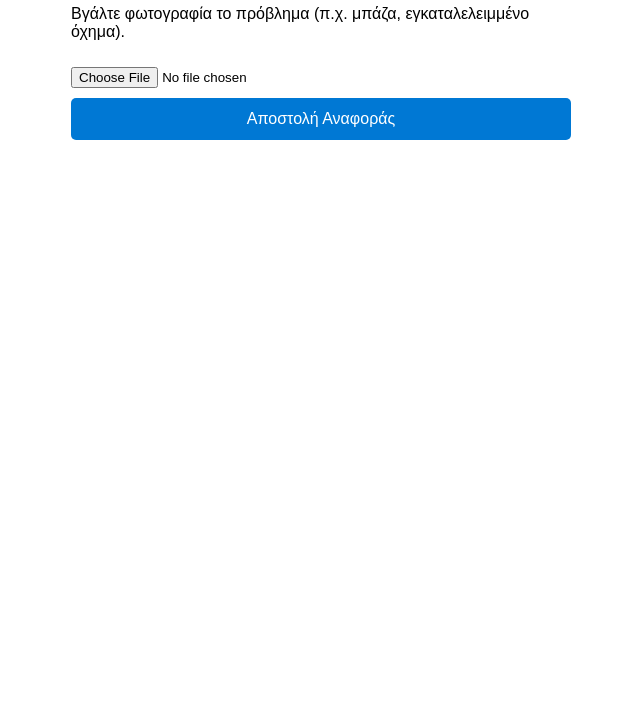
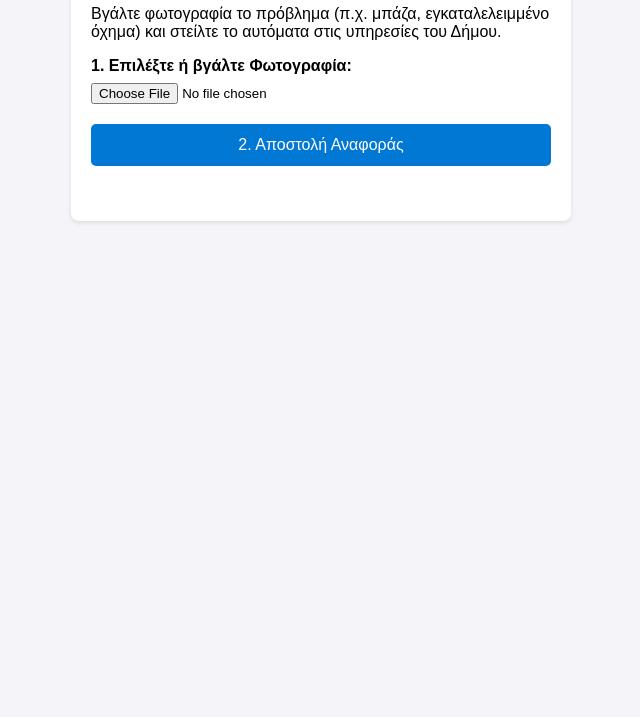
Before and after one commit to tkoritsidis/dimos-citizen-app, a plain HTML site: page index.html in a window 1280 px wide. Shown: the part 83-800 px from the top of the page, without its empty margins (319-959 px from the left). Drawn offline with Linux system fonts and the light colour scheme.

Commit message:
Update index.html

```diff
--- a/index.html
+++ b/index.html
@@ -5,67 +5,148 @@
     <meta name="viewport" content="width=device-width, initial-scale=1.0">
     <title>Αναφορά Προβλήματος Δήμου</title>
     <style>
-        body { font-family: Arial, sans-serif; padding: 20px; max-width: 500px; margin: auto; }
-        button { background-color: #0078d4; color: white; padding: 12px; border: none; width: 100%; border-radius: 5px; font-size: 16px; margin-top: 10px; }
-        input[type="file"] { margin-top: 10px; }
-        #status { margin-top: 15px; font-weight: bold; }
+        body {
+            font-family: Arial, sans-serif;
+            padding: 20px;
+            max-width: 500px;
+            margin: auto;
+            background-color: #f4f4f9;
+        }
+        .card {
+            background: white;
+            padding: 20px;
+            border-radius: 8px;
+            box-shadow: 0 2px 4px rgba(0,0,0,0.1);
+        }
+        h2 { color: #0078d4; margin-top: 0; }
+        label { font-weight: bold; display: block; margin-top: 15px; }
+        input[type="file"] { margin-top: 8px; width: 100%; }
+        button {
+            background-color: #0078d4;
+            color: white;
+            padding: 12px;
+            border: none;
+            width: 100%;
+            border-radius: 5px;
+            font-size: 16px;
+            margin-top: 20px;
+            cursor: pointer;
+        }
+        button:hover { background-color: #005a9e; }
+        #status {
+            margin-top: 15px;
+            font-weight: bold;
+            padding: 10px;
+            border-radius: 4px;
+            word-break: break-word;
+        }
+        .success { background-color: #d4edda; color: #155724; }
+        .error { background-color: #f8d7da; color: #721c24; }
+        .info { background-color: #cce5ff; color: #004085; }
     </style>
 </head>
 <body>
 
-    <h2>📢 Αναφορά Προβλήματος Δήμου</h2>
-    <p>Βγάλτε φωτογραφία το πρόβλημα (π.χ. μπάζα, εγκαταλελειμμένο όχημα).</p>
+    <div class="card">
+        <h2>📢 Αναφορά Προβλήματος Δήμου</h2>
+        <p>Βγάλτε φωτογραφία το πρόβλημα (π.χ. μπάζα, εγκαταλελειμμένο όχημα) και στείλτε το αυτόματα στις υπηρεσίες του Δήμου.</p>
 
-    <input type="file" id="photoInput" accept="image/*" capture="environment"><br>
-    <button onclick="uploadReport()">Αποστολή Αναφοράς</button>
+        <label for="photoInput">1. Επιλέξτε ή βγάλτε Φωτογραφία:</label>
+        <input type="file" id="photoInput" accept="image/*" capture="environment">
 
-    <div id="status"></div>
+        <button onclick="uploadReport()">2. Αποστολή Αναφοράς</button>
+
+        <div id="status"></div>
+    </div>
 
     <script>
+        // =========================================================================
+        // ⚙️ ΡΥΘΜΙΣΕΙΣ AZURE STORAGE (ΑΝΤΙΚΑΤΑΣΤΗΣΤΕ ΜΕ ΤΑ ΔΙΚΑ ΣΑΣ ΣΤΟΙΧΕΙΑ)
+        // =========================================================================
+        const STORAGE_ACCOUNT_NAME = "stdimosreports"; // Το ακριβές όνομα του Storage Account
+        const CONTAINER_NAME = "photos";               // Το ακριβές όνομα του Container
+
+        // Επικολλήστε εδώ το SAS Token που δημιουργήσατε από το Azure Portal (πρέπει να ξεκινάει με '?')
+        // Αν δεν έχετε SAS Token, αφήστε το ως "" (απαιτεί "Allow Blob anonymous access" = Enabled)
+        const SAS_TOKEN = "";
+        // =========================================================================
+
         async function uploadReport() {
             const fileInput = document.getElementById('photoInput');
-            const status = document.getElementById('status');
+            const statusDiv = document.getElementById('status');
 
+            // 1. Έλεγχος αν επιλέχθηκε αρχείο
             if (fileInput.files.length === 0) {
-                status.innerText = "Παρακαλώ επιλέξτε ή βγάλτε μια φωτογραφία.";
+                showStatus("Παρακαλώ επιλέξτε ή βγάλτε μια φωτογραφία πρώτα.", "error");
                 return;
             }
 
-            status.innerText = "Λήψη τοποθεσίας GPS...";
+            showStatus("📍 Λήψη τοποθεσίας GPS...", "info");
+
+            // 2. Λήψη συντεταγμένων GPS από τη συσκευή
+            if (!navigator.geolocation) {
+                showStatus("Το πρόγραμμα περιήγησης δεν υποστηρίζει GPS.", "error");
+                return;
+            }
 
             navigator.geolocation.getCurrentPosition(async (position) => {
                 const lat = position.coords.latitude;
                 const lon = position.coords.longitude;
 
-                status.innerText = "Ανέβασμα φωτογραφίας...";
+                showStatus("📤 Ανέβασμα φωτογραφίας στο Azure...", "info");
 
                 const file = fileInput.files[0];
-                const fileName = `report_${Date.now()}_lat${lat}_lon${lon}.jpg`;
+                const timestamp = Date.now();
 
-                // Αντικαταστήστε με το δικό σας SAS URL ή Blob Endpoint
-                const blobUrl = `https://stdimosreports.blob.core.windows.net/photos`;
+                // Δημιουργία μοναδικού ονόματος αρχείου με ενσωματωμένα τα lat/lon
+                const fileName = `report_${timestamp}_lat${lat}_lon${lon}.jpg`;
+
+                // Σύνθεση του πλήρους URL για το PUT request
+                let blobUrl = `https://${STORAGE_ACCOUNT_NAME}.blob.core.windows.net/${CONTAINER_NAME}/${fileName}`;
+                if (SAS_TOKEN.trim() !== "") {
+                    // Προσθήκη του SAS Token αν υπάρχει
+                    blobUrl += SAS_TOKEN.startsWith('?') ? SAS_TOKEN : `?${SAS_TOKEN}`;
+                }
 
                 try {
+                    // 3. Αποστολή του αρχείου με HTTP PUT
                     const response = await fetch(blobUrl, {
                         method: 'PUT',
                         headers: {
                             'x-ms-blob-type': 'BlockBlob',
-                            'Content-Type': file.type
+                            'Content-Type': file.type || 'image/jpeg'
                         },
                         body: file
                     });
 
-                    if (response.ok) {
-                        status.innerHTML = `<span style="color:green;">Η αναφορά στάλθηκε επιτυχώς!<br>GPS: ${lat}, ${lon}</span>`;
+                    if (response.ok || response.status === 201) {
+                        const mapUrl = `https://maps.google.com/?q=${lat},${lon}`;
+                        showStatus(
+                            `✅ <strong>Η αναφορά στάλθηκε επιτυχώς!</strong><br><br>` +
+                            `📍 <strong>GPS:</strong> ${lat.toFixed(5)}, ${lon.toFixed(5)}<br>` +
+                            `🗺️ <a href="${mapUrl}" target="_blank">Προβολή στο Google Maps</a>`,
+                            "success"
+                        );
+                        fileInput.value = ""; // Καθαρισμός του input
                     } else {
-                        status.innerText = "Σφάλμα κατά την αποστολή.";
+                        showStatus(`❌ Σφάλμα Azure (${response.status}): ${response.statusText}`, "error");
                     }
                 } catch (err) {
-                    status.innerText = "Σφάλμα δικτύου.";
+                    console.error("Upload error:", err);
+                    showStatus("❌ Σφάλμα δικτύου ή CORS. Ελέγξτε τις ρυθμίσεις CORS στο Storage Account.", "error");
                 }
             }, (error) => {
-                status.innerText = "Απαραίτητη η πρόσβαση στο GPS για την αποστολή.";
+                showStatus("❌ Απαραίτητη η πρόσβαση στο GPS για τον εντοπισμό του προβλήματος.", "error");
+            }, {
+                enableHighAccuracy: true,
+                timeout: 10000
             });
+        }
+
+        function showStatus(message, type) {
+            const statusDiv = document.getElementById('status');
+            statusDiv.innerHTML = message;
+            statusDiv.className = type;
         }
     </script>
 </body>
```
